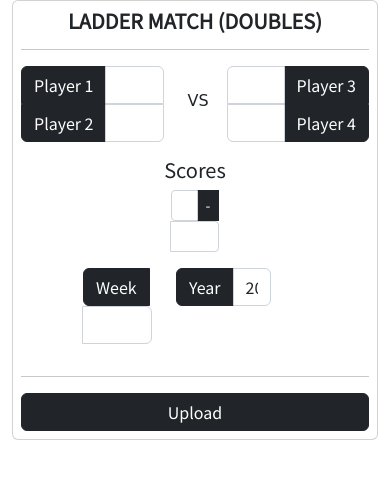
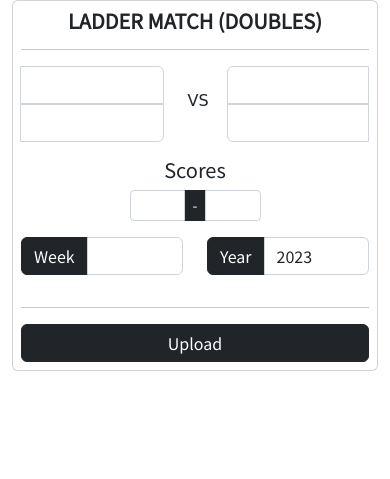
Before and after one commit to eeman7/Lasustech-tennis-club, a Flask app: page /ladder-match-doubles in a window 390 px wide. Shown: the part 49-528 px from the top of the page. Run offline with Flask 3, Linux system fonts and the light colour scheme; a user stored in the database is signed in; tables that the repository leaves empty hold one stand-in row (values such as "Sample post"); some libraries are stand-ins or nearby versions; some web fonts are replaced.

Commit message:
Twentieth Commit

```diff
--- a/static/css/styles.css
+++ b/static/css/styles.css
@@ -246,6 +246,14 @@ input[type=number] {
     font-size: 1.5rem !important;
   }
 
+  .remove {
+    display: none !important;
+  }
+
+  .smaller {
+    font-size: 0.85rem !important;
+  }
+
   #games p {
     font-size: 0.8rem !important;
   }
--- a/templates/add-player.html
+++ b/templates/add-player.html
@@ -14,7 +14,7 @@
                     {{ form.name.label(class_="input-group-text") }} {{ form.name(class_="form-control") }}
                 </div>
                 <div class="row justify-content-center">
-                    <div class="col-6">
+                    <div class="col-lg-6 col-9">
                         <div class="input-group mb-3">
                             {{ form.rank.label(class_="input-group-text") }} {{ form.rank(class_="form-control") }}
                         </div>
--- a/templates/challenge-match.html
+++ b/templates/challenge-match.html
@@ -52,12 +52,12 @@
                     </div>
                 </div>
                 <div class="row justify-content-center">
-                    <div class="col-3">
+                    <div class="col-lg-3 col-6">
                         <div class="input-group mb-3">
                             {{ form.week.label(class_="input-group-text") }} {{ form.week(class_="form-control") }}
                         </div>
                     </div>
-                    <div class="col-5 pe-5">
+                    <div class="col-lg-5 col-6">
                         <div class="input-group mb-3">
                             {{ form.year.label(class_="input-group-text") }} {{ form.year(class_="form-control") }}
                         </div>
--- a/templates/doubles-ladder-match.html
+++ b/templates/doubles-ladder-match.html
@@ -10,10 +10,10 @@
                 <div class="row justify-content-center mb-3">
                     <div class="col">
                         <div class="input-group rounded-top">
-                            {{ form.player_1.label(class_="input-group-text no-bottom-left") }} {{ form.player_1(class_="form-control no-bottom-right text-end") }}
+                            {{ form.player_1.label(class_="input-group-text no-bottom-left remove") }} {{ form.player_1(class_="form-control no-bottom-right text-end") }}
                         </div>
                         <div class="input-group rounded-bottom">
-                            {{ form.player_2.label(class_="input-group-text no-top-left") }} {{ form.player_2(class_="form-control no-top-right text-end") }}
+                            {{ form.player_2.label(class_="input-group-text no-top-left remove") }} {{ form.player_2(class_="form-control no-top-right text-end") }}
                         </div>
                     </div>
                     <div class="col-1 me-2 vertically-align">
@@ -21,26 +21,30 @@
                     </div>
                     <div class="col">
                         <div class="input-group rounded-top">
-                            {{ form.player_3(class_="form-control no-bottom-left") }} {{ form.player_3.label(class_="input-group-text no-bottom-right") }}
+                            {{ form.player_3(class_="form-control no-bottom-left") }} {{ form.player_3.label(class_="input-group-text no-bottom-right remove") }}
                         </div>
                         <div class="input-group rounded-bottom">
-                            {{ form.player_4(class_="form-control no-top-left") }} {{ form.player_4.label(class_="input-group-text no-top-right") }}
+                            {{ form.player_4(class_="form-control no-top-left") }} {{ form.player_4.label(class_="input-group-text no-top-right remove") }}
                         </div>
                     </div>
                 </div>
                 <h5>Scores</h5>
-                <div class="input-group input-group-sm mb-3 w-14">
-                    {{ form.score_1(class_="form-control text-end") }}
-                    <span class="input-group-text">-</span>
-                    {{ form.score_2(class_="form-control") }}
+                <div class="row justify-content-center">
+                    <div class="col-lg-3 col-5">
+                        <div class="input-group input-group-sm mb-3">
+                            {{ form.score_1(class_="form-control text-end") }}
+                            <span class="input-group-text">-</span>
+                            {{ form.score_2(class_="form-control") }}
+                        </div>
+                    </div>
                 </div>
                 <div class="row justify-content-center">
-                    <div class="col-3">
+                    <div class="col-lg-3 col-6">
                         <div class="input-group mb-3">
                             {{ form.week.label(class_="input-group-text") }} {{ form.week(class_="form-control") }}
                         </div>
                     </div>
-                    <div class="col-5 pe-5">
+                    <div class="col-lg-5 col-6">
                         <div class="input-group mb-3">
                             {{ form.year.label(class_="input-group-text") }} {{ form.year(class_="form-control") }}
                         </div>
--- a/templates/generate-match.html
+++ b/templates/generate-match.html
@@ -26,7 +26,7 @@
                         {% for i in range(cut) %}
                             <div class="checkbox-inline">
                               <input class="form-check-input" type="checkbox" name="{{ players[i] }}" id="flexCheckDefault{{ i + 1 }}">
-                              <label class="form-check-label" for="flexCheckDefault{{ i + 1 }}">
+                              <label class="form-check-label smaller" for="flexCheckDefault{{ i + 1 }}">
                                 {{ players[i] }}
                               </label>
                             </div>
@@ -36,7 +36,7 @@
                         {% for i in range(cut, length) %}
                             <div class="checkbox-inline">
                               <input class="form-check-input" type="checkbox" name="{{ players[i] }}" id="flexCheckDefault{{ i + 1 }}">
-                              <label class="form-check-label" for="flexCheckDefault{{ i + 1 }}">
+                              <label class="form-check-label smaller" for="flexCheckDefault{{ i + 1 }}">
                                 {{ players[i] }}
                               </label>
                             </div>
--- a/templates/join.html
+++ b/templates/join.html
@@ -2,6 +2,7 @@
 <html lang="en" dir="ltr">
   <head>
     <meta charset="utf-8">
+    <meta name="viewport" content="width=device-width, initial-scale=1">
     <title>LASUSTENNIS CLUB</title>
 
     <!-- CSS -->
--- a/templates/match-form.html
+++ b/templates/match-form.html
@@ -32,12 +32,13 @@
     <div class="stats-div">
       <nav class="stats-nav navbar justify-content-center">
         <a class="link pe-5" href="/admin"><p class="brand"><span class="" href="">LASUS</span><span class="green">TENNIS</span></p></a>
+        {% if current_user.is_authenticated %}
           <button class="navbar-toggler" type="button" data-bs-toggle="offcanvas" data-bs-target="#offcanvasDarkNavbar" aria-controls="offcanvasDarkNavbar" aria-expanded="false" aria-label="Offcanvas">
             <span class="navbar-toggler-icon"></span>
           </button>
           <div class="offcanvas offcanvas-start navbar-dark bg-dark" tabindex="-1" id="offcanvasDarkNavbar" aria-labelledby="offcanvasDarkNavbarLabel">
             <div class="offcanvas-header">
-            <h5 class="offcanvas-title white" id="offcanvasDarkNavbarLabel">LASUSTENNIS ADMIN</h5>
+              <a href="/admin"><h5 class="offcanvas-title white" id="offcanvasDarkNavbarLabel">LASUSTENNIS ADMIN</h5></a>
               <button type="button" class="btn-close btn-close-white" data-bs-dismiss="offcanvas" aria-label="Close"></button>
             </div>
             <div class="offcanvas-body">
@@ -63,6 +64,7 @@
               </ul>
             </div>
           </div>
+        {% endif %}
       </nav>
       {% block content %} {% endblock %}
     </div>
```
Also changed, not shown: templates/singles-ladder-match.html (+12 -8 lines). Lines whose indentation alone changed are shown as unchanged.
